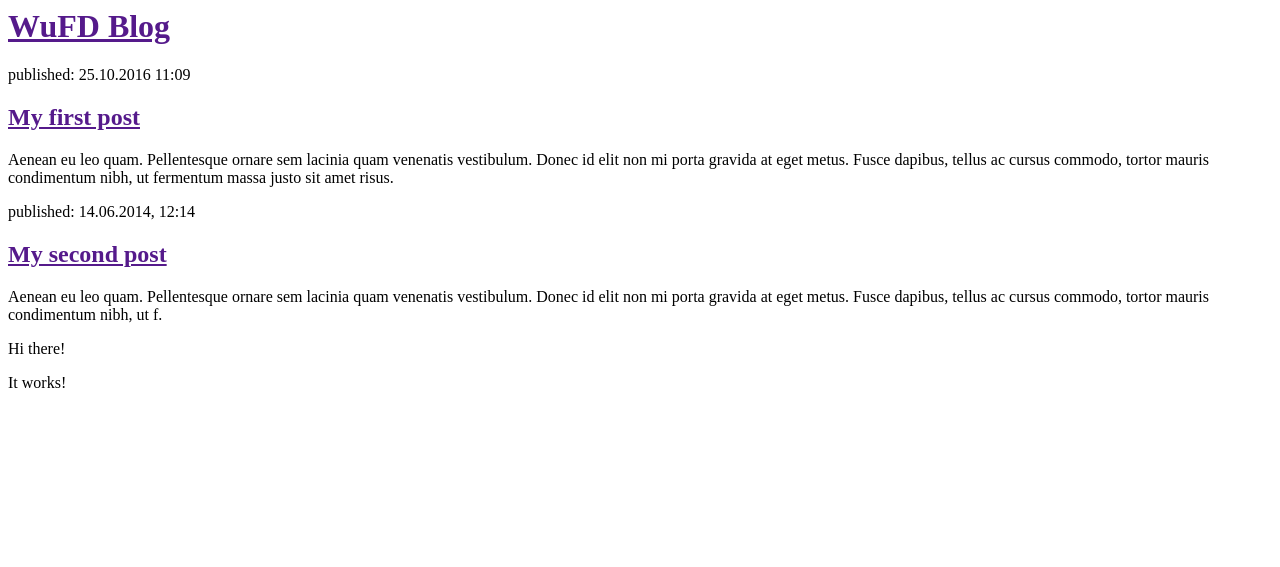
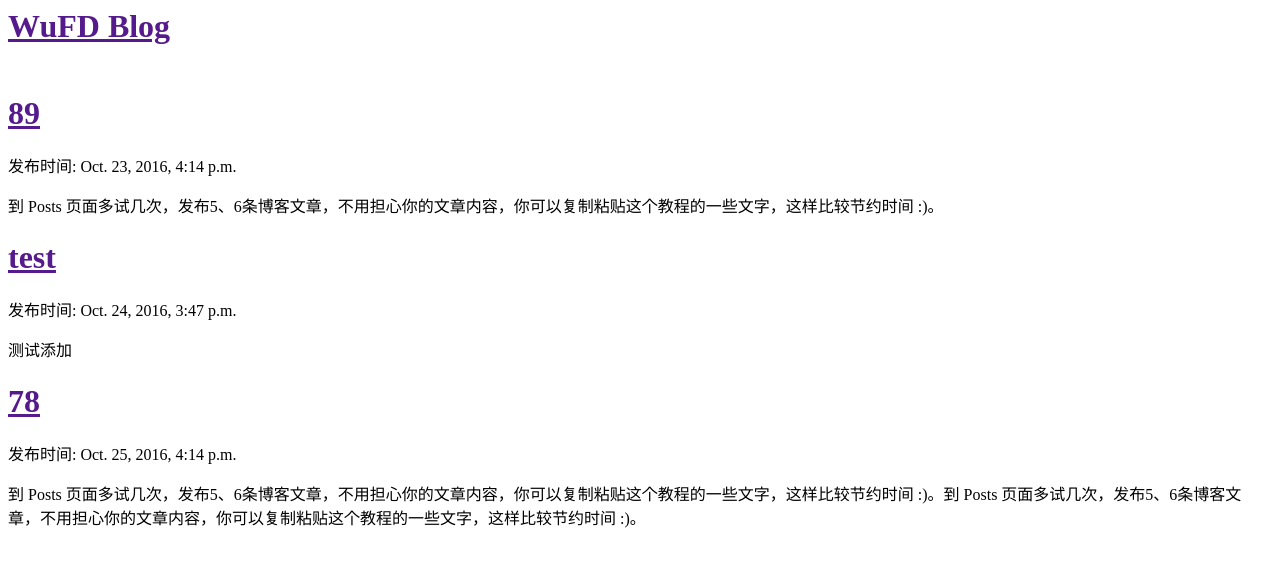
Before and after one commit to suiyuanw/pythonDemo, a Django app: page /blogs/ in a window 1280 px wide. Shown: the top 567 px of the page. Run offline with Django 3.2, Linux system fonts and the light colour scheme; data comes from the database, SQL or seed files in the repository.

Commit message:
取数据库数据

```diff
--- a/blogs/models.py
+++ b/blogs/models.py
@@ -1,16 +1,27 @@
 from django.db import models
 from django.utils import timezone
+
+
 class Post(models.Model):
-	"""docstring for Post"""
-	author = models.ForeignKey('auth.User')
-	title = models.CharField(max_length=200)
-	text = models.TextField()
-	created_date = models.DateTimeField(default=timezone.now)
-	published_date = models.DateTimeField(blank=True, null=True)
+    """docstring for Post"""
+    author = models.ForeignKey('auth.User')
+    title = models.CharField(max_length=200)
+    text = models.TextField()
+    created_date = models.DateTimeField(default=timezone.now)
+    published_date = models.DateTimeField(blank=True, null=True)
 
-	def publish(self):
-		self.published_date = timezone.now()
-		self.save()
+    def publish(self):
+        self.published_date = timezone.now()
+        self.save()
 
-	def __str__(self):
-		return self.title
+    def __str__(self):
+        return self.title
+
+    def dict(self):
+        return {
+            'author': self.author.username,
+            'title': self.title,
+            'text': self.text,
+            'created_date': self.created_date,
+            'published_date': self.published_date,
+        }
--- a/blogs/templates/blogs/post_list.html
+++ b/blogs/templates/blogs/post_list.html
@@ -8,35 +8,15 @@
             <h1><a href="">WuFD Blog</a></h1>
         </div>
 
+        <div style="margin-top: 50px;">
+            {% for post in posts %}
                 <div>
-			<p>
-				published: 25.10.2016 11:09
-			</p>
-
-			<h2>
-				<a href="">My first post</a>
-			</h2>
-
-			<p>
-				Aenean eu leo quam. Pellentesque ornare sem lacinia quam venenatis vestibulum. Donec id elit non mi porta gravida at eget metus. Fusce dapibus, tellus ac cursus commodo, tortor mauris condimentum nibh, ut fermentum massa justo sit amet risus.
-			</p>
+                    <h1><a href="">{{ post.title }}</a></h1>
+                    <p>发布时间: {{ post.published_date }}</p>
+                    <p>{{ post.text|linebreaksbr }}</p>
+                </div>
+            {% endfor %}
         </div>
 
-		<div>
-            <p>
-            	published: 14.06.2014, 12:14
-            </p>
-
-            <h2>
-            	<a href="">My second post</a>
-            </h2>
-
-            <p>
-            	Aenean eu leo quam. Pellentesque ornare sem lacinia quam venenatis vestibulum. Donec id elit non mi porta gravida at eget metus. Fusce dapibus, tellus ac cursus commodo, tortor mauris condimentum nibh, ut f.
-            </p>
-        </div>
-
-		<p>Hi there!</p>
-    	<p>It works!</p>
     </body>
 </html>
--- a/blogs/views.py
+++ b/blogs/views.py
@@ -1,6 +1,16 @@
 from django.shortcuts import render
+from django.utils import timezone
+from .models import Post
+
 
 def post_list(request):
-	return render(request, 'blogs/post_list.html', {
-
-		})
+    query = {
+        'published_date__lte': timezone.now(),
+    }
+    posts = Post.objects.filter(**query).order_by('published_date')
+    result = []
+    for post in posts:
+        result.append(post.dict())
+    return render(request, 'blogs/post_list.html', {
+        'posts': result,
+    })
```
Also changed, not shown: 1 other file. Lines whose indentation alone changed are shown as unchanged.
